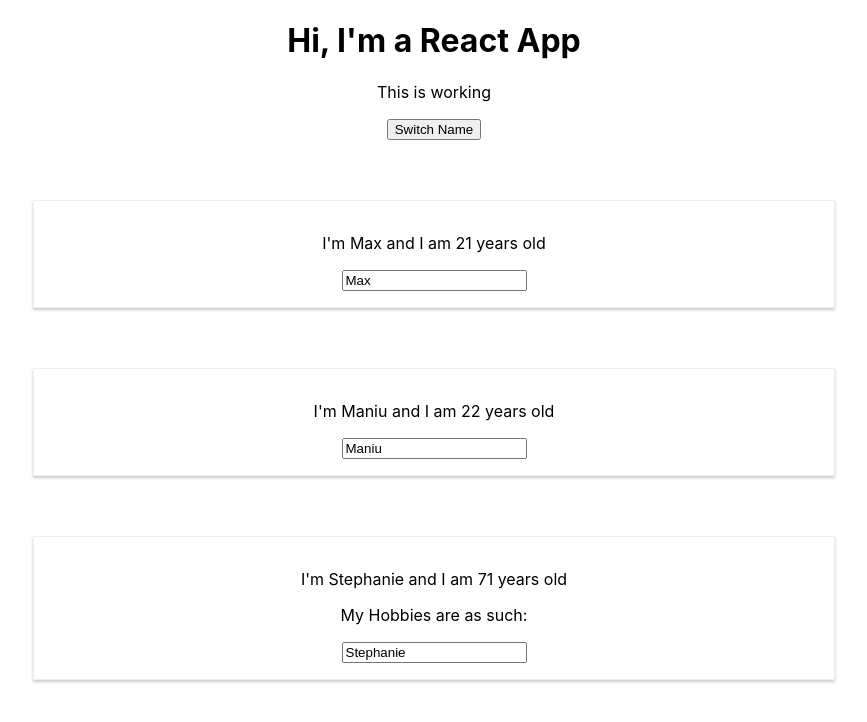
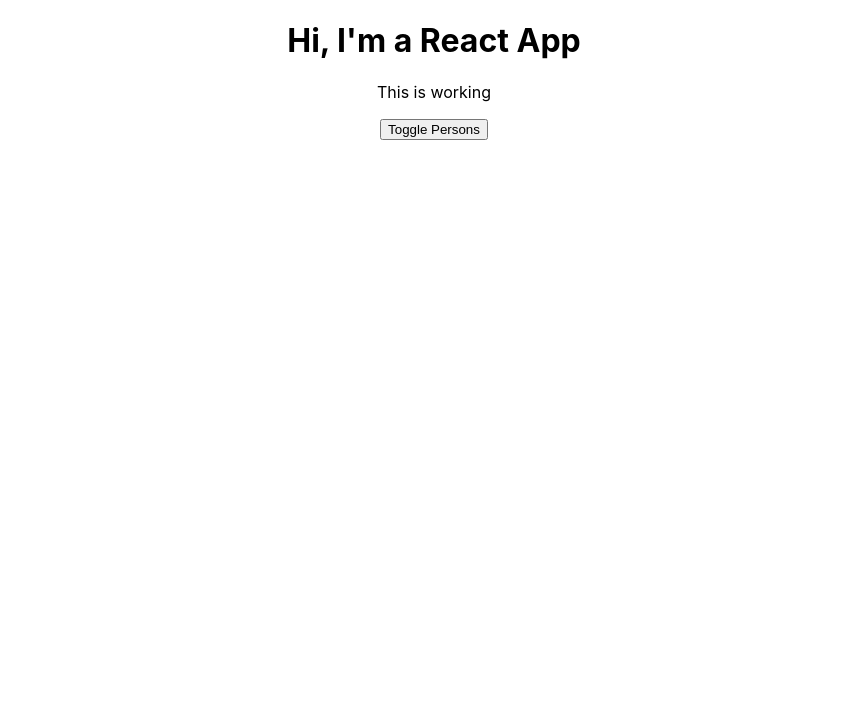
Before and after one commit to vernonsyncere/reactudemy, a React (Create React App) app: page / in a window 1280 px wide. Shown: the top 722 px of the page, without its empty margins (206-1073 px from the left). Built offline with nearby package versions, Linux system fonts and the light colour scheme.

Commit message:
learning how to do a conditional rendering

```diff
--- a/src/App.js
+++ b/src/App.js
@@ -10,8 +10,12 @@ const App = props => {
       {name: 'Maniu', age: 22},
       {name: 'Stephanie', age: 71}
     ],
-    otherState: 'Some other Value'
+    otherState: 'Some other Value',
+    showPersons: false
+
   });
+
+
 
   const switchNameHandler = (newName) => {
     // console.log("Was Clicked");
@@ -36,13 +40,33 @@ const App = props => {
     })
   }
 
+  const togglePersonHandler = () => {
+    const doesShow = personsState.showPersons;
+    console.log(doesShow)
+    setPersonsState({
+      persons: [
+        {name: 'Max', age: 21},
+        {name: 'Maniu', age: 22},
+        {name: 'Stephanie', age: 71}
+      ],
+      otherState: 'Some other Value',
+      showPersons: !doesShow
+    });
+    console.log(personsState.showPersons);
+  }
+
 
     return (
 
       <div className="App">
         <h1>Hi, I'm a React App</h1>
         <p>This is working</p>
-        <button onClick={() => switchNameHandler("First off")}>Switch Name</button>
+        <button onClick={togglePersonHandler}>Toggle Persons</button>
+
+
+      {
+      personsState.showPersons === true ?
+          <div>
               <Person
               name={personsState.persons[0].name}
               age={personsState.persons[0].age}/>
@@ -54,6 +78,8 @@ const App = props => {
               name={personsState.persons[2].name}
               age={personsState.persons[2].age}
               click={switchNameHandler.bind(this, "myMymy")}>My Hobbies are as such:</Person>
+          </div> : null
+        }
       </div>
 
     );
```
Lines whose indentation alone changed are shown as unchanged.
